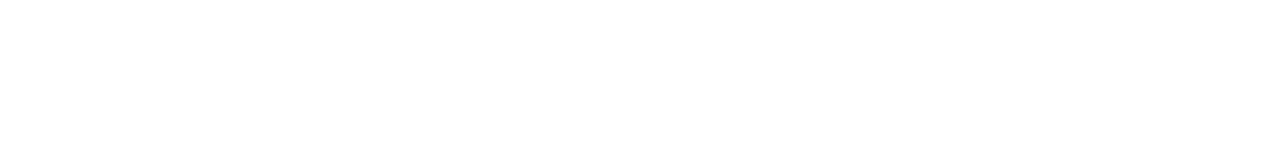
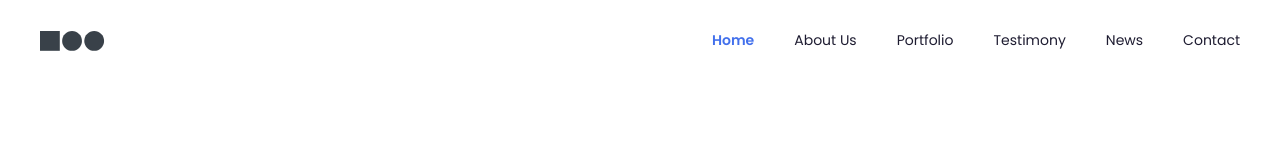
Before and after one commit to Vazgen04/DigitalAgency-LandingPage, a plain HTML site: page index.html in a window 1280 px wide. Drawn offline with Linux system fonts and the light colour scheme.

Commit message:
Header has been created

```diff
--- a/assets/styles/scss/base/_reset.scss
+++ b/assets/styles/scss/base/_reset.scss
@@ -9,7 +9,7 @@
 h1 , h2 , h3 , h4 , h5 , h6 , p , a {
     font-size: 1em;
     font-weight: 400;
-    color: #fff;
+    color: $PrimaryColor;
 }
 
 a{
--- /dev/null
+++ b/assets/styles/scss/blocks/_header.scss
@@ -0,0 +1,51 @@
+.header{
+    padding: 30px 0px;
+    position: fixed;
+    width: 100%;
+    top: 0%;
+    left: 0%;
+    background: #fff;
+
+    &__inner{
+        @include FlexElement (space-between);
+
+        .nav{
+            @include FlexElement (center);
+
+            @media (max-width: 720px) {
+                &{
+                    display: none;
+                }
+            }
+
+            .link{
+                transition: opacity .3s;
+                font-size: 0.875em;
+
+                &:not(:first-child){
+                    margin-left: 40px;
+                }
+
+                &:not(.link_active):hover{
+                    opacity: 50%;
+                }
+            }
+
+            .link_active{
+                color: $SecondaryColor;
+                font-weight: 700;
+            }
+        }
+
+        .menu{
+            cursor: pointer;
+            display: none;
+
+            @media (max-width: 720px) {
+                &{
+                    display: block;
+                }
+            }
+        }
+    }
+}
--- a/assets/styles/scss/main.scss
+++ b/assets/styles/scss/main.scss
@@ -16,10 +16,11 @@ body{
 }
 
 .container{
-    max-width: 1220px;
+    max-width: 1320px;
     width: 100%;
     padding: 0px 40px;
     margin: 0% auto;
 }
 
-// Blocks Here
+// Header
+@import "./blocks/header";
--- a/index.html
+++ b/index.html
@@ -10,8 +10,26 @@
 </head>
 <body>
 
+    <!-- HEADER START -->
+    <header class="header">
+        <div class="container">
+            <div class="header__inner">
+                <img src="assets/img/svg/logo.svg" alt="Logo" class="logo">
 
-    <!-- CODE HERE -->
+                <nav class="nav">
+                    <a href="#" class="link link_active">Home</a>
+                    <a href="#" class="link">About Us</a>
+                    <a href="#" class="link">Portfolio</a>
+                    <a href="#" class="link">Testimony</a>
+                    <a href="#" class="link">News</a>
+                    <a href="#" class="link">Contact</a>
+                </nav>
+
+                <img class="menu" src="assets/img/svg/menu.svg" alt="Menu">
+            </div>
+        </div>
+    </header>
+    <!-- HEADER END-->
 
 
     <!-- JAVASCRIPT FILE-->
```
Also changed, not shown: assets/img/svg/logo.svg (added), assets/img/svg/menu.svg (added), assets/styles/css/main.css, 1 other file.
